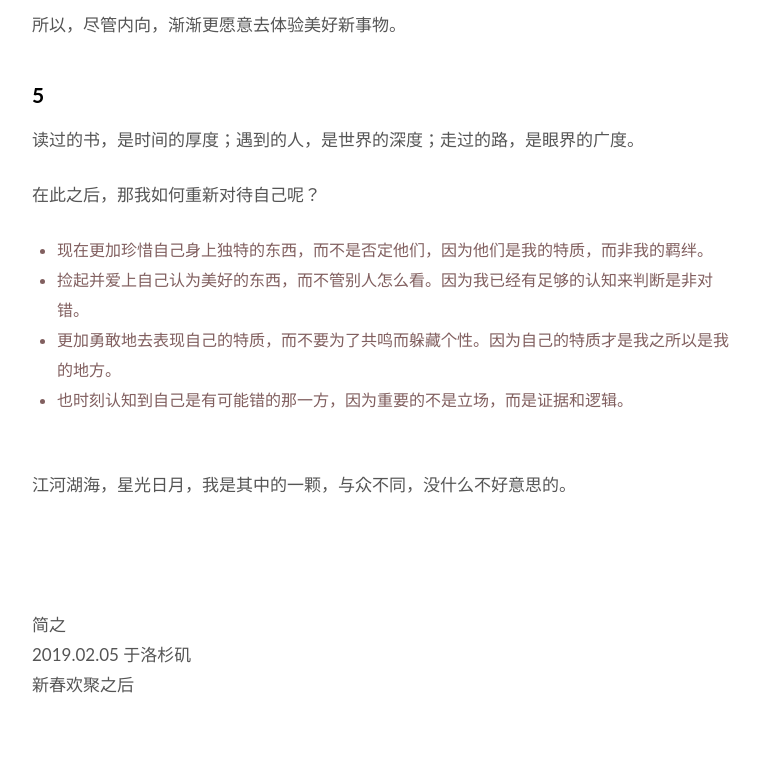
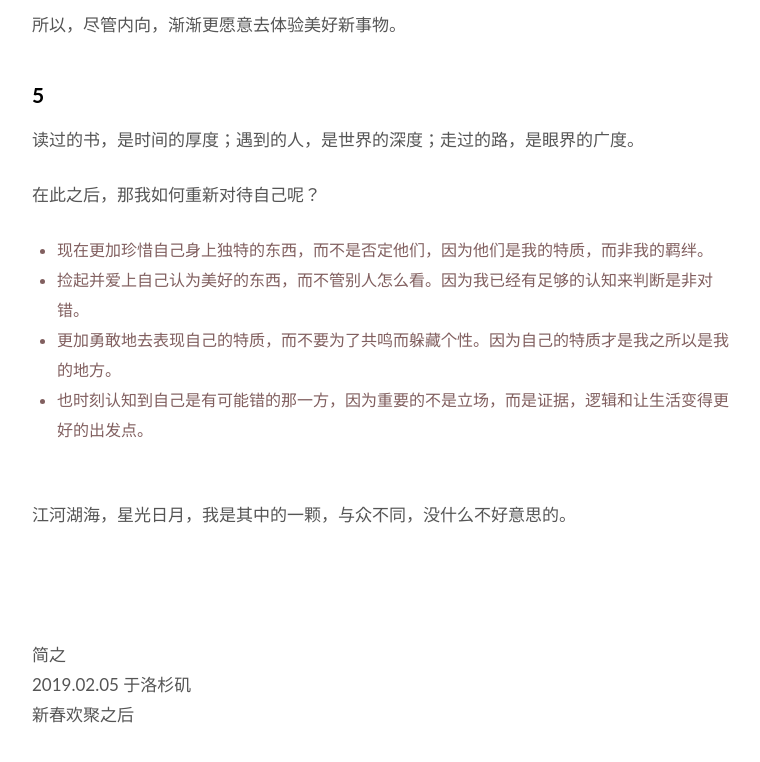
Before and after one commit to WillWang-X/willwang-x.github.io, a Jekyll site: the page built from _posts/2019-02-05-who-shaped-me.md, in a window 1280 px wide and 900 px high, scrolled down 3519 px. Shown: the top 762 px of the window, without its empty margins (258-1018 px from the left). Built offline with Jekyll 4.4.1, drawn with Linux system fonts in a browser that asks for light colours.

Commit message:
Updated who shaped me

```diff
--- a/_posts/2019-02-05-who-shaped-me.md
+++ b/_posts/2019-02-05-who-shaped-me.md
@@ -116,7 +116,7 @@ published: true
 * 现在更加珍惜自己身上独特的东西，而不是否定他们，因为他们是我的特质，而非我的羁绊。
 * 捡起并爱上自己认为美好的东西，而不管别人怎么看。因为我已经有足够的认知来判断是非对错。
 * 更加勇敢地去表现自己的特质，而不要为了共鸣而躲藏个性。因为自己的特质才是我之所以是我的地方。
-* 也时刻认知到自己是有可能错的那一方，因为重要的不是立场，而是证据和逻辑。
+* 也时刻认知到自己是有可能错的那一方，因为重要的不是立场，而是证据，逻辑和让生活变得更好的出发点。
 
 <br>
 
```
